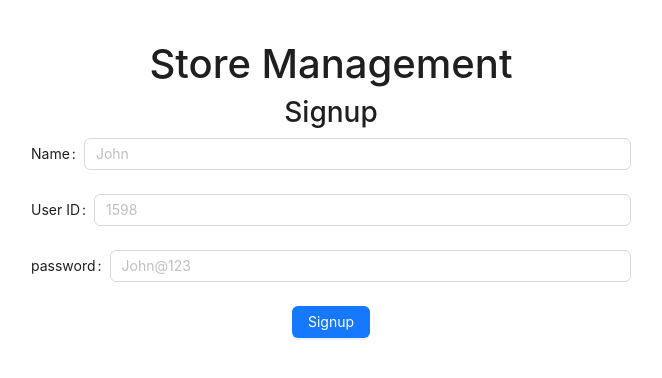
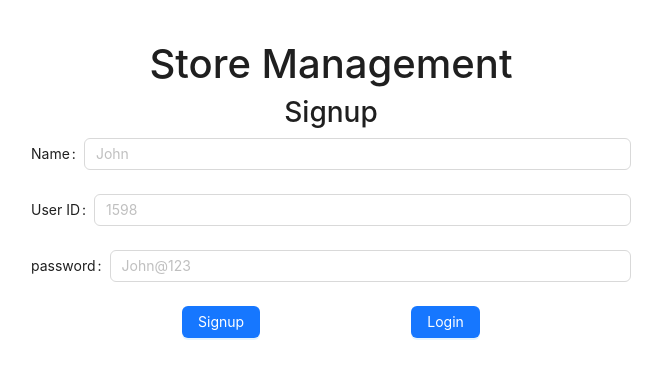
Before and after one commit to MohanRajA9/store-management-frontend, a React (Create React App) app: page /signup in a window 1280 px wide. Shown: the top 378 px of the page, without its empty margins (9-671 px from the left). Built offline with nearby package versions, Linux system fonts and the light colour scheme.

Commit message:
improved navigation

```diff
--- a/src/App.css
+++ b/src/App.css
@@ -20,3 +20,8 @@
   justify-content: space-between;
   margin-top: 20px;
 }
+
+.loginButtons{
+  display: flex;
+  justify-content: space-evenly;
+}
--- a/src/pages/Home.jsx
+++ b/src/pages/Home.jsx
@@ -24,7 +24,8 @@ function Home() {
     }, [cartItems])
 
     const logout = () => {
-        localStorage.removeItem("user_data","cart-item")
+        localStorage.removeItem("user_data")
+        localStorage.removeItem("cart-items")
         navigate("/")
     }
     return (
--- a/src/pages/Login.jsx
+++ b/src/pages/Login.jsx
@@ -11,7 +11,7 @@ function Login() {
             .then((res) => {
                 console.log(res)
                 message.success("Login successfull")
-                localStorage.setItem("user_data",JSON.stringify(res.data.user))
+                localStorage.setItem("user_data", JSON.stringify(res.data.user))
                 navigate("/home")
             }).catch((error) => {
                 message.error("invalid credentials")
@@ -33,7 +33,10 @@ function Login() {
                             <Input id="password" placeholder="jack@123" />
                         </Form.Item>
 
-                        <Button htmlType="submit" type="primary" >Login</Button>
+                        <div className='loginButtons' >
+                            <Button type='primary' onClick={()=>{navigate("/signup")}} >Signup</Button>
+                            <Button htmlType="submit" type="primary" >Login</Button>
+                        </div>
 
                     </Form>
                 </Col>
--- a/src/pages/Signup.jsx
+++ b/src/pages/Signup.jsx
@@ -2,7 +2,8 @@ import React from 'react';
 import { Row, Col, Form, Input, Button, message } from 'antd';
 import axios from 'axios';
 import { API } from '../global.js'
-import {useNavigate} from 'react-router-dom'
+import { useNavigate } from 'react-router-dom'
+import '../App.css'
 
 function Signup() {
     const navigate = useNavigate()
@@ -35,7 +36,11 @@ function Signup() {
                         <Form.Item name='password' label='password' >
                             <Input id='password' placeholder='John@123' />
                         </Form.Item>
-                        <Button htmlType='submit' type='primary' >Signup</Button>
+                        <div className='loginButtons' >
+                            <Button htmlType='submit' type='primary' >Signup</Button>
+                            <Button type='primary' onClick={()=>{navigate("/")}} >Login</Button>
+                        </div>
+
                     </Form>
                 </Col>
             </Row>
```
